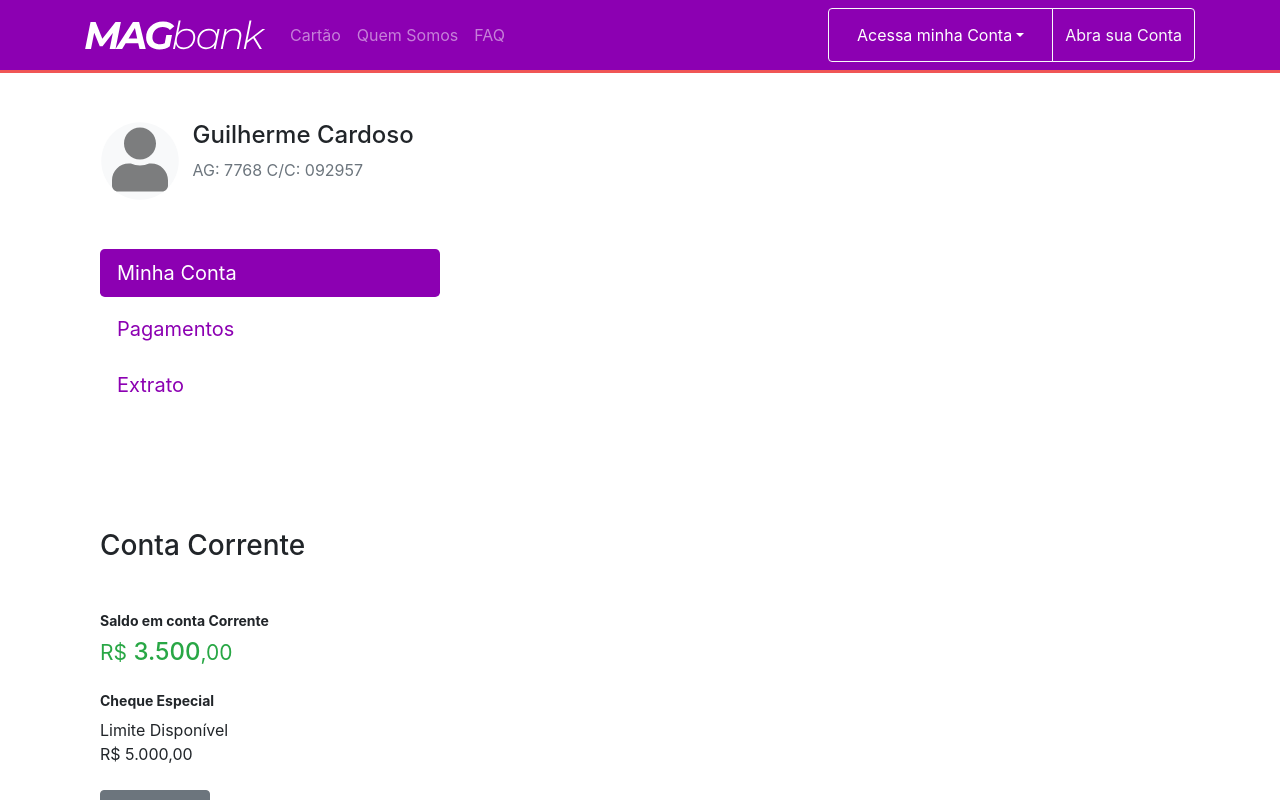
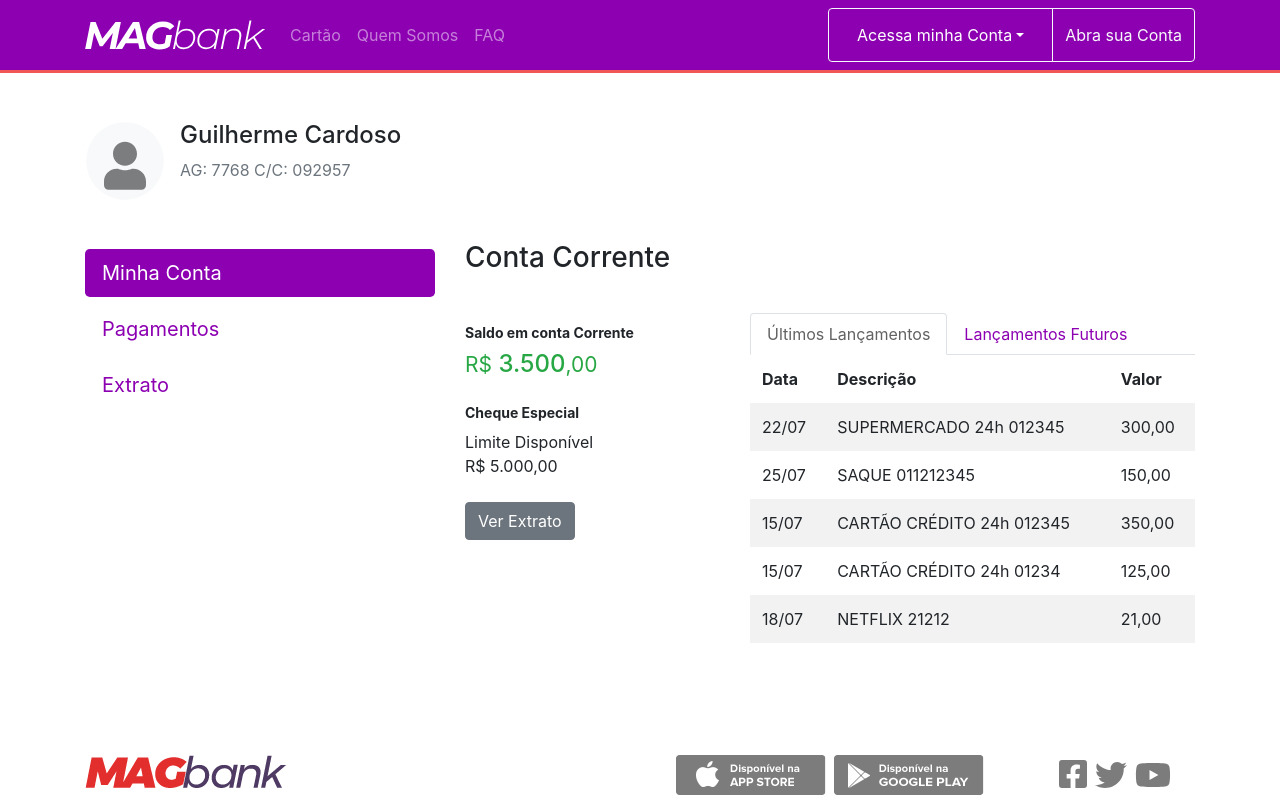
Before and after one commit to GuilhermeCardoso93/magbank, a React (Create React App) app: page /dashboard in a window 1280 px wide. Shown: the top 800 px of the page. Built offline with nearby package versions, Linux system fonts and the light colour scheme.

Commit message:
feat(dashboard) finish dashboard

```diff
--- a/src/_variables.scss
+++ b/src/_variables.scss
@@ -2,3 +2,4 @@ $color-primary: #8c00b2;
 $color-secundary: #f05656;
 $color-faq-background: #443a50;
 $color-faq-header: #3b2e4a;
+$color-muted: #626262;
--- a/src/views/Dashboard.js
+++ b/src/views/Dashboard.js
@@ -1,21 +1,39 @@
 import React from "react";
-import { Container, Row, Col, Button } from "react-bootstrap";
+import { Container, Row, Col, Button, Tabs, Tab, Table } from "react-bootstrap";
 import { FontAwesomeIcon } from "@fortawesome/react-fontawesome";
 import { faUser, faCircle } from "@fortawesome/free-solid-svg-icons";
 
 import "./Dashboard.scss";
 
-const Dashboard = () => (
-  <Container className="dashboard py-5">
+const Dashboard = () => {
+  const data = [
+    {date: "22/07", description: "SUPERMERCADO 24h 012345", value: "300,00" },
+    {date: "25/07", description: "SAQUE  011212345", value: "150,00" },
+    {date: "15/07", description: "CARTÃO CRÉDITO 24h 012345",value: "350,00"},
+    {date: "15/07",description: "CARTÃO CRÉDITO 24h 01234", value: "125,00"},
+    { date: "18/07", description: "NETFLIX  21212", value: "21,00" },
+  ];
+
+  const future = [
+    {date: "22/08", description: "CARTÃO DE CRÉTIDO 012345", value: "450,00" },
+    {date: "24/08", description: "IMAGINE  011212345", value: "250,00" },
+    {date: "15/08", description: "OVERWATCH 012345",value: "69,00"},
+    {date: "15/08",description: "CARTÃO CRÉDITO 24h 01234", value: "125,00"},
+    { date: "18/08", description: "NETFLIX  21212", value: "21,00" },
+  ];
+
+  return (
+    <Container className='dashboard py-5'>
+    <Row>
       <Col xs={12} lg={4}>
-      <Row className="d-flex align-content-center mb-5">
+        <Row className="align-content-center mb-5">
           <Col xs={3}>
             <span className="dashboard_user-avatar">
               <FontAwesomeIcon icon={faCircle} size="5x" color="#f8f9fa" />
               <FontAwesomeIcon
                 className="dashboard_user-icon"
                 icon={faUser}
-              size="4x"
+                size="3x"
                 color="#7c7d7e"
               />
             </span>
@@ -69,8 +87,52 @@ const Dashboard = () => (
         <p className="mb-4">R$ 5.000,00</p>
         <Button variant="secondary">Ver Extrato</Button>
       </Col>
-    <Col xs={12} lg={5}></Col>
+      <Col xs={12} lg={5} className="mt-lg-5 pt-lg-5">
+        <Tabs className="mt-lg-5 pt-5" defaultActiveKey="latest" >
+          <Tab eventKey="latest" title="Últimos Lançamentos">
+            <Table striped borderless>
+              <thead>
+                <tr>
+                  <th>Data</th>
+                  <th>Descrição</th>
+                  <th>Valor</th>
+                </tr>
+              </thead>
+              <tbody>
+                {data.map(({ date, description, value }) => (
+                  <tr>
+                    <td>{date}</td>
+                    <td>{description}</td>
+                    <td>{value}</td>
+                  </tr>
+                ))}
+              </tbody>
+            </Table>
+          </Tab>
+          <Tab eventKey="future" title="Lançamentos Futuros">
+            <Table striped borderless>
+              <thead>
+                <tr>
+                  <th>Data</th>
+                  <th>Descrição</th>
+                  <th>Valor</th>
+                </tr>
+              </thead>
+              <tbody>
+                {future.map(({ date, description, value }) => (
+                  <tr>
+                    <td>{date}</td>
+                    <td>{description}</td>
+                    <td>{value}</td>
+                  </tr>
+                ))}
+              </tbody>
+            </Table>
+          </Tab>
+        </Tabs>
+      </Col>
+    </Row>
     </Container>
   );
-
+};
 export default Dashboard;
--- a/src/views/Dashboard.scss
+++ b/src/views/Dashboard.scss
@@ -1,5 +1,12 @@
 @import "../variables";
+
+
 .dashboard {
+
+  @media screen and (min-width: 992px) {
+    min-height: cal(100vh -16.25rem);
+  }
+
   &_user-avatar {
     position: relative;
   }
@@ -22,4 +29,13 @@
       text-decoration: none;
     }
   }
+
+
+    a.nav-item.nav-link {
+      color: $color-primary;
+  }
+
+  a.nav-item.nav-link.active {
+    color: $color-muted;
 }
+}
```
Lines whose indentation alone changed are shown as unchanged.
